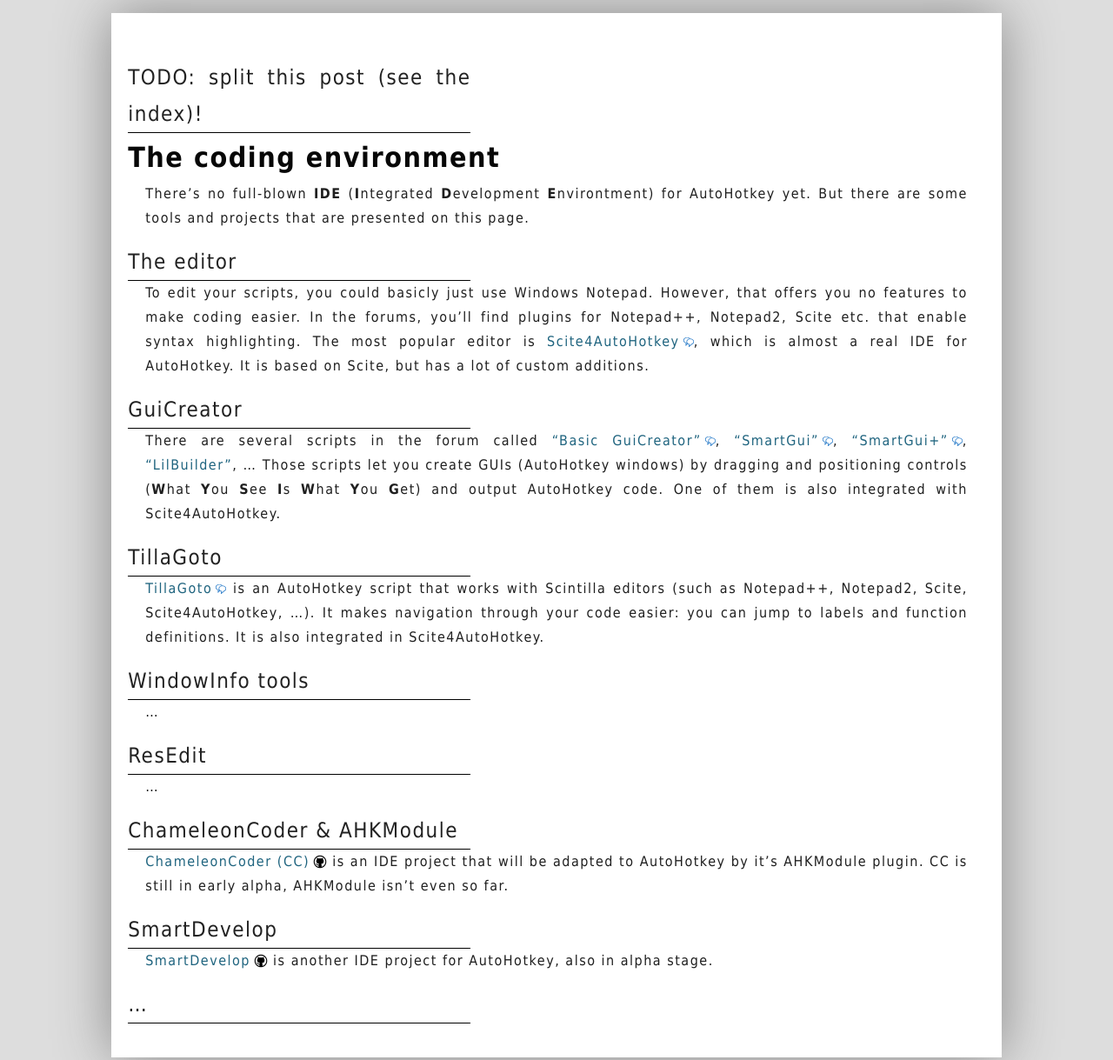
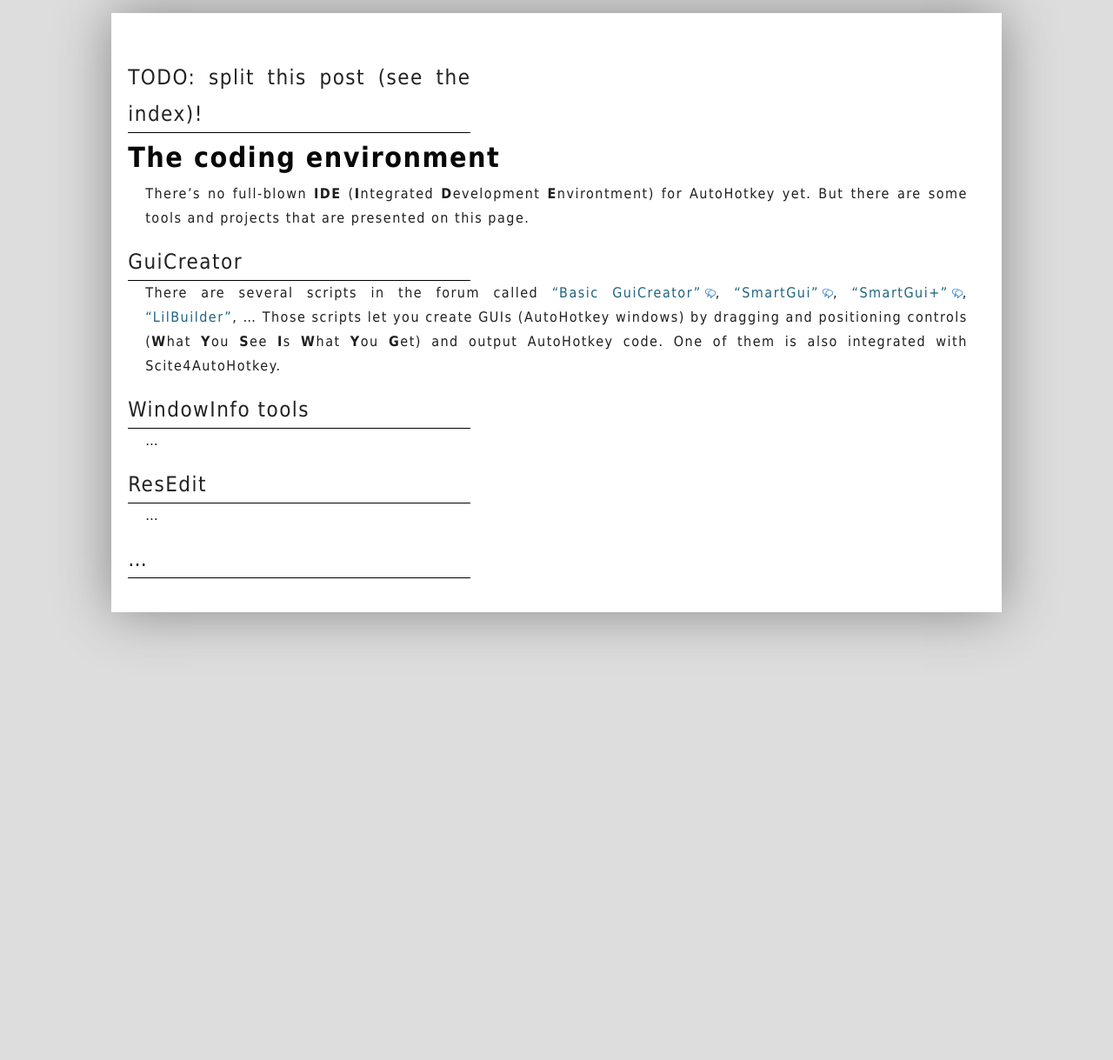
Before and after one commit to maul-esel/ahkbook, a Jekyll site: the page built from en/_posts/2011-10-30-Coding-Environment.markdown, in a window 1280 px wide. Shown: the whole page at 87% size. Built offline with Jekyll 4.4.1, drawn with Linux system fonts in a browser that asks for light colours; after the commit the page ends 900 px from its top, so only the background shows below that.

Commit message:
remove duplicate information

```diff
--- a/en/_posts/2011-10-30-Coding-Environment.markdown
+++ b/en/_posts/2011-10-30-Coding-Environment.markdown
@@ -9,18 +9,10 @@ permalink: /en/Coding-Environment.html
 # The coding environment
 There's no full-blown **IDE** (**I**ntegrated **D**evelopment **E**nvirontment) for AutoHotkey yet. But there are some tools and projects that are presented on this page.
 
-## The editor
-To edit your scripts, you could basicly just use Windows Notepad. However, that offers you no features to make coding easier.
-In the forums, you'll find plugins for Notepad++, Notepad2, Scite etc. that enable syntax highlighting.
-The most popular editor is [Scite4AutoHotkey](http://www.autohotkey.com/forum/viewtopic.php?t=58820), which is almost a real IDE for AutoHotkey. It is based on Scite, but has a lot of custom additions.
-
 ## GuiCreator
 There are several scripts in the forum called ["Basic GuiCreator"](http://www.autohotkey.com/forum/viewtopic.php?t=71992), ["SmartGui"](http://www.autohotkey.com/forum/viewtopic.php?t=775), ["SmartGui+"](http://www.autohotkey.com/forum/viewtopic.php?t=67138), ["LilBuilder"](www.autohotkey.com/forum/viewtopic.php?t=20097), ...
 Those scripts let you create GUIs (AutoHotkey windows) by dragging and positioning controls (**W**hat **Y**ou **S**ee **I**s **W**hat **Y**ou **G**et) and output AutoHotkey code.
 One of them is also integrated with Scite4AutoHotkey.
-
-## TillaGoto
-[TillaGoto](http://www.autohotkey.com/forum/viewtopic.php?t=41575) is an AutoHotkey script that works with Scintilla editors (such as Notepad++, Notepad2, Scite, Scite4AutoHotkey, ...). It makes navigation through your code easier: you can jump to labels and function definitions. It is also integrated in Scite4AutoHotkey.
 
 ## WindowInfo tools
 ...
@@ -28,10 +20,4 @@ One of them is also integrated with Scite4AutoHotkey.
 ## ResEdit
 ...
 
-## ChameleonCoder & AHKModule
-[ChameleonCoder (CC)](https://github.com/maul-esel/ChameleonCoder) is an IDE project that will be adapted to AutoHotkey by it's AHKModule plugin. CC is still in early alpha, AHKModule isn't even so far.
-
-## SmartDevelop
-[SmartDevelop](https://github.com/IsNull/SmartDevelop) is another IDE project for AutoHotkey, also in alpha stage.
-
 ## ...
--- a/en/_posts/2011-11-07-Useful-Tools-TillaGoTo.markdown
+++ b/en/_posts/2011-11-07-Useful-Tools-TillaGoTo.markdown
@@ -5,11 +5,6 @@ permalink: /en/Useful-Tools-TillaGoTo.html
 ---
 
 # Useful tools: TillaGoTo
-
-## Useful tools
-Throughout this book, we will have a short look at some useful tools & scripts for developing AutoHotkey.
-This might not interest you now if you're just starting with AutoHotkey, scripting and programming.
-In this case, just **skip these posts**. You might want to check them out later when writing large scripts.
 
 ## TillaGoTo
 [TillaGoTo](http://www.autohotkey.com/forum/viewtopic.php?t=41575) is a script written by [TheGood](http://www.autohotkey.net/~TheGood/).
```
